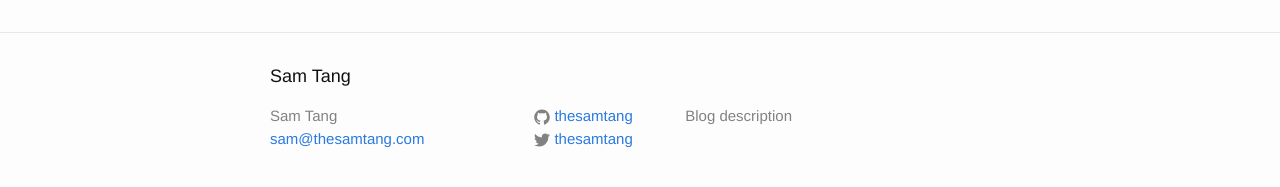
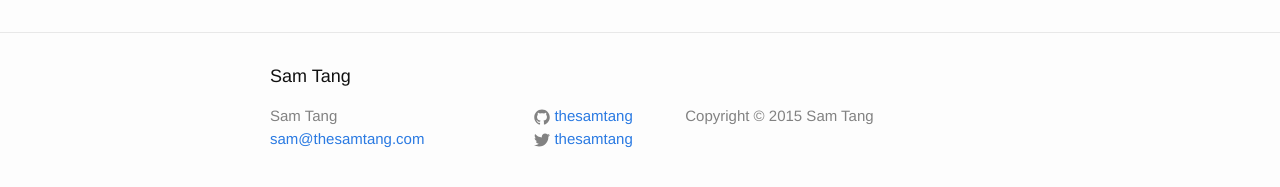
Before and after one commit to thesamtang/thesamtang.github.io, a Jekyll site: the page built from about.md, in a window 1280 px wide. Shown: the part 318-505 px from the top of the page. Built offline with Jekyll 4.4.1, drawn with Linux system fonts in a browser that asks for light colours.

Commit message:
changed blog description

```diff
--- a/_config.yml
+++ b/_config.yml
@@ -2,7 +2,7 @@
 title: Sam Tang
 email: sam@thesamtang.com
 description: > # this means to ignore newlines until "baseurl:"
-  Blog description
+  Copyright © 2015 Sam Tang
 baseurl: "" # the subpath of your site, e.g. /blog/
 url: "http://thesamtang.com" # the base hostname & protocol for your site
 twitter_username: thesamtang
```
